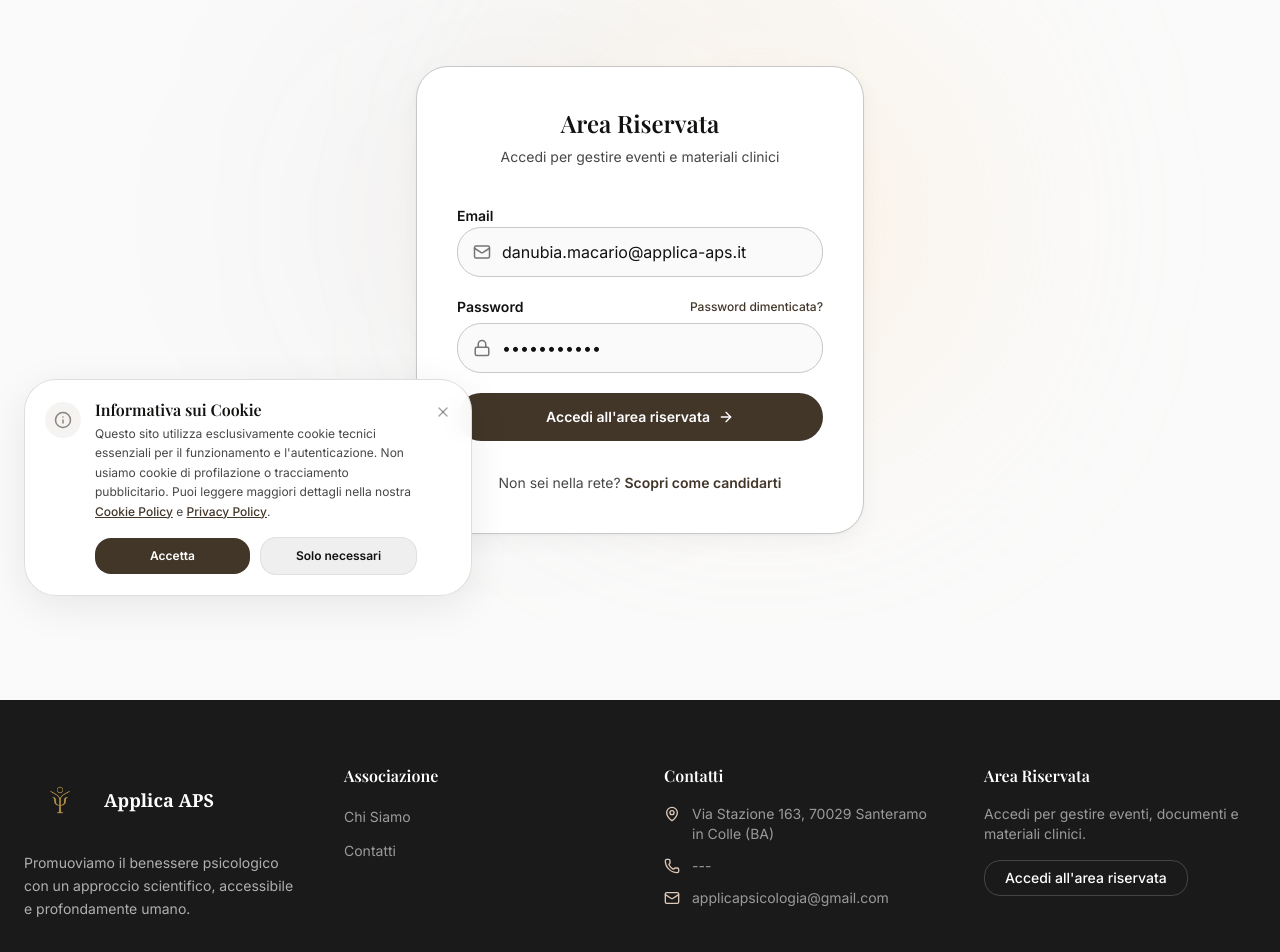
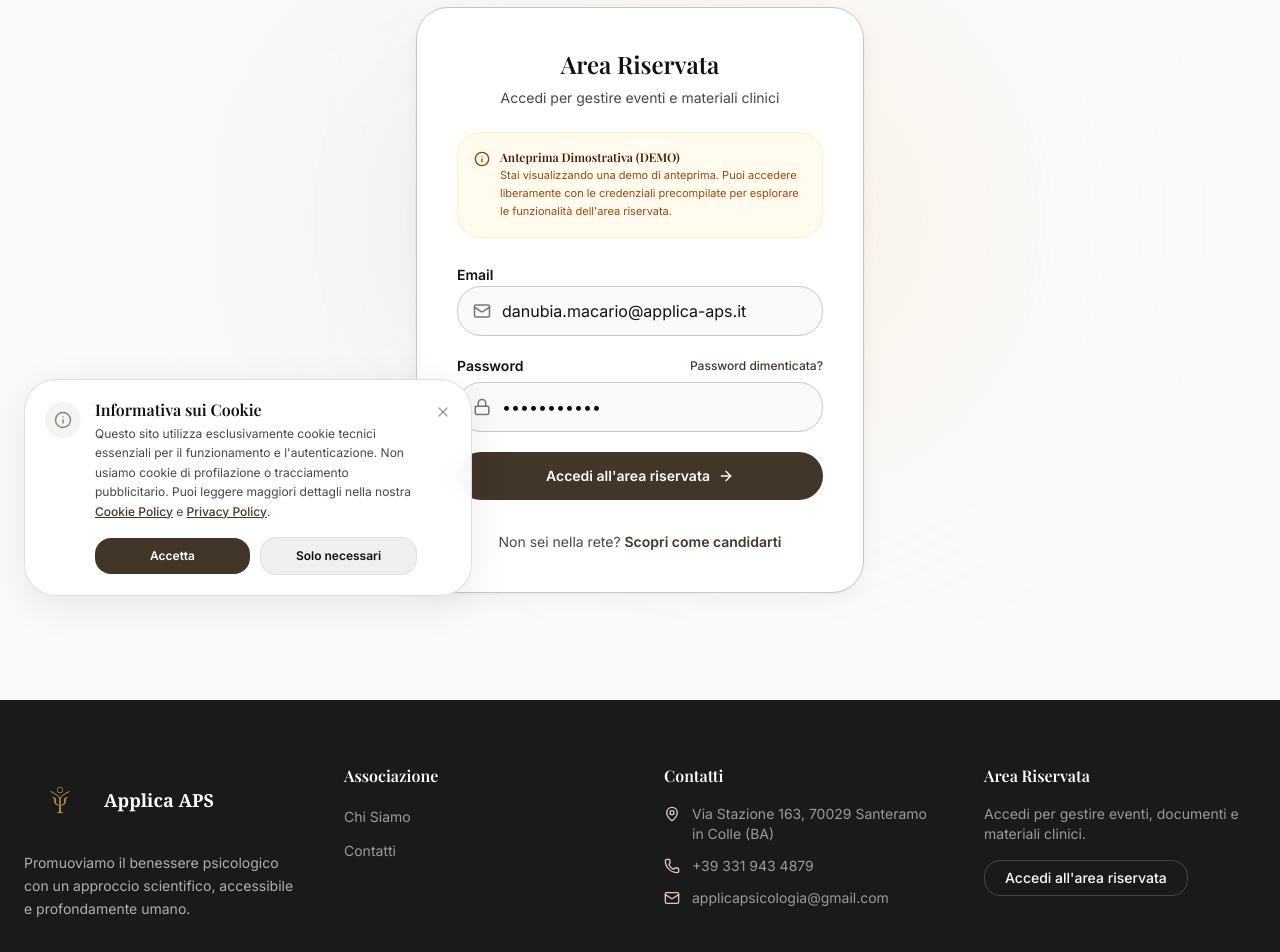
Before and after one commit to applicaaps/applica, a Next.js app in the folder applica-app/: page /login in a window 1280 px wide. Shown: the part 180-1132 px from the top of the page. Built offline with nearby package versions, Linux system fonts and the light colour scheme; a web font is replaced by a local one.

Commit message:
aggiunta numero e fix discllaimer

```diff
--- a/applica-app/app/contatti/page.tsx
+++ b/applica-app/app/contatti/page.tsx
@@ -131,7 +131,7 @@
                     <div>
                       <h3 className="text-base font-bold text-[var(--color-on-surface)] mb-1">Telefono</h3>
                       <p className="text-sm text-[var(--color-on-surface-variant)] mb-0.5">
-                        Segreteria: <span className="hover:text-[var(--color-primary)] transition-colors duration-200">---</span>
+                        Segreteria: <a href="tel:+393319434879" className="hover:text-[var(--color-primary)] transition-colors duration-200 font-semibold">+39 331 943 4879</a>
                       </p>
                       <p className="text-xs text-[var(--color-outline)]">
                         Lunedì – Venerdì: 09:00 – 18:00
--- a/applica-app/app/login/page.tsx
+++ b/applica-app/app/login/page.tsx
@@ -2,7 +2,7 @@
 
 import * as React from "react"
 import { useRouter } from "next/navigation"
-import { Lock, Mail, ArrowRight } from "lucide-react"
+import { Lock, Mail, ArrowRight, Info } from "lucide-react"
 
 export default function Login() {
   const router = useRouter()
@@ -30,11 +30,22 @@
 
       <div className="w-full max-w-md bg-white p-8 md:p-10 rounded-2xl border border-[var(--color-outline-variant)] ambient-shadow relative" style={{ zIndex: 1 }}>
 
-        <div className="text-center mb-9">
+        <div className="text-center mb-6">
           <h1 className="text-2xl font-bold text-[var(--color-on-surface)] mb-2">Area Riservata</h1>
           <p className="text-sm text-[var(--color-on-surface-variant)]">
             Accedi per gestire eventi e materiali clinici
           </p>
+        </div>
+
+        {/* Disclaimer Demo */}
+        <div className="bg-amber-50/80 border border-amber-200/50 rounded-xl p-4 flex items-start gap-2.5 mb-6 text-left">
+          <Info className="text-amber-800 shrink-0 mt-0.5" size={16} />
+          <div>
+            <h4 className="font-bold text-xs text-amber-950">Anteprima Dimostrativa (DEMO)</h4>
+            <p className="text-[11px] text-amber-800/95 leading-relaxed mt-0.5">
+              Stai visualizzando una demo di anteprima. Puoi accedere liberamente con le credenziali precompilate per esplorare le funzionalità dell&apos;area riservata.
+            </p>
+          </div>
         </div>
 
         <form className="space-y-5" onSubmit={handleLogin}>
--- a/applica-app/components/Footer.tsx
+++ b/applica-app/components/Footer.tsx
@@ -47,7 +47,9 @@
               </li>
               <li className="flex items-center gap-3 text-sm text-[var(--color-inverse-on-surface)]/60">
                 <Phone size={16} className="text-[var(--color-primary-fixed)] shrink-0" />
-                <span>---</span>
+                <a href="tel:+393319434879" className="hover:text-white transition-colors duration-200">
+                  +39 331 943 4879
+                </a>
               </li>
               <li className="flex items-center gap-3 text-sm text-[var(--color-inverse-on-surface)]/60">
                 <Mail size={16} className="text-[var(--color-primary-fixed)] shrink-0" />
```
